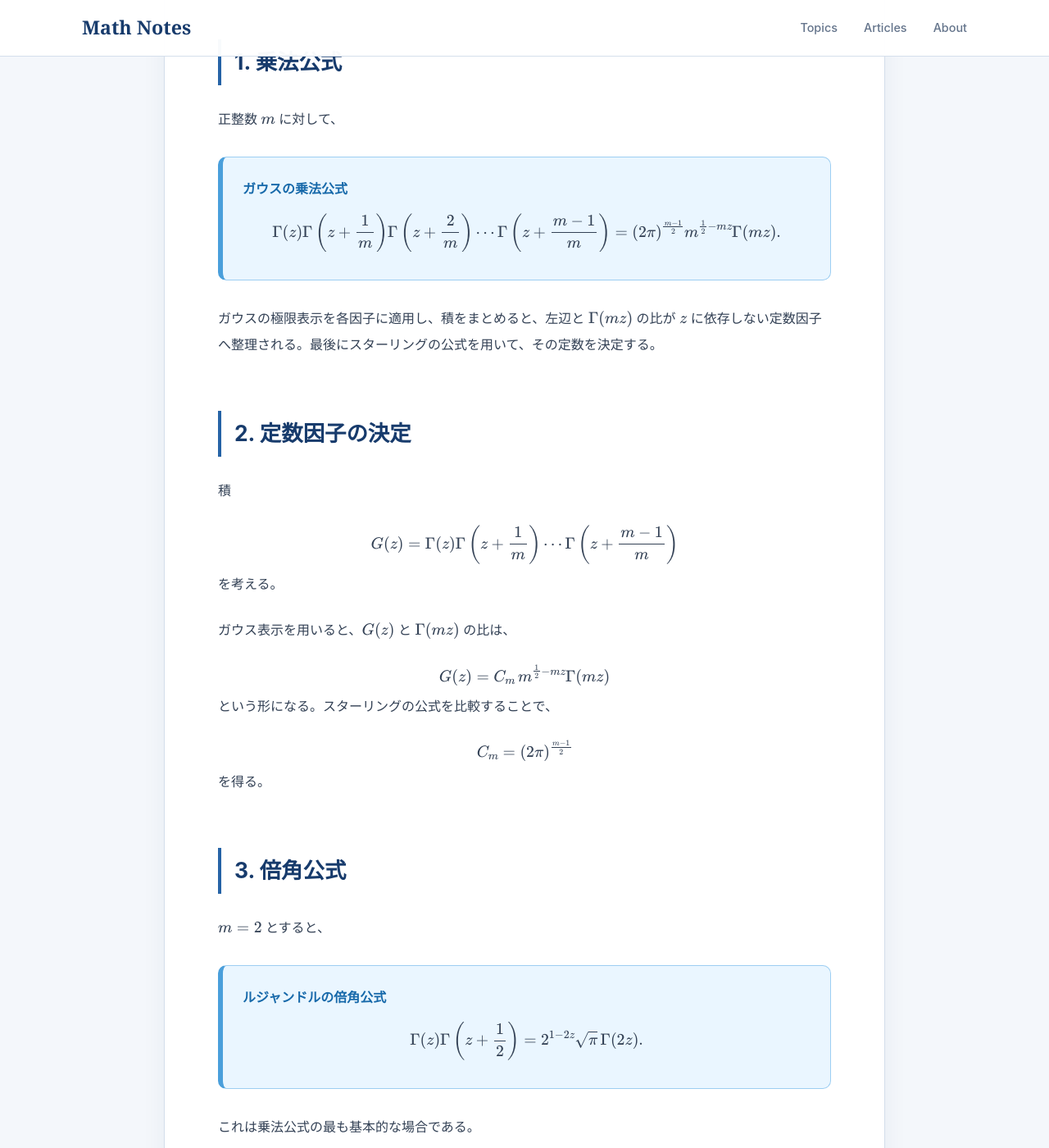
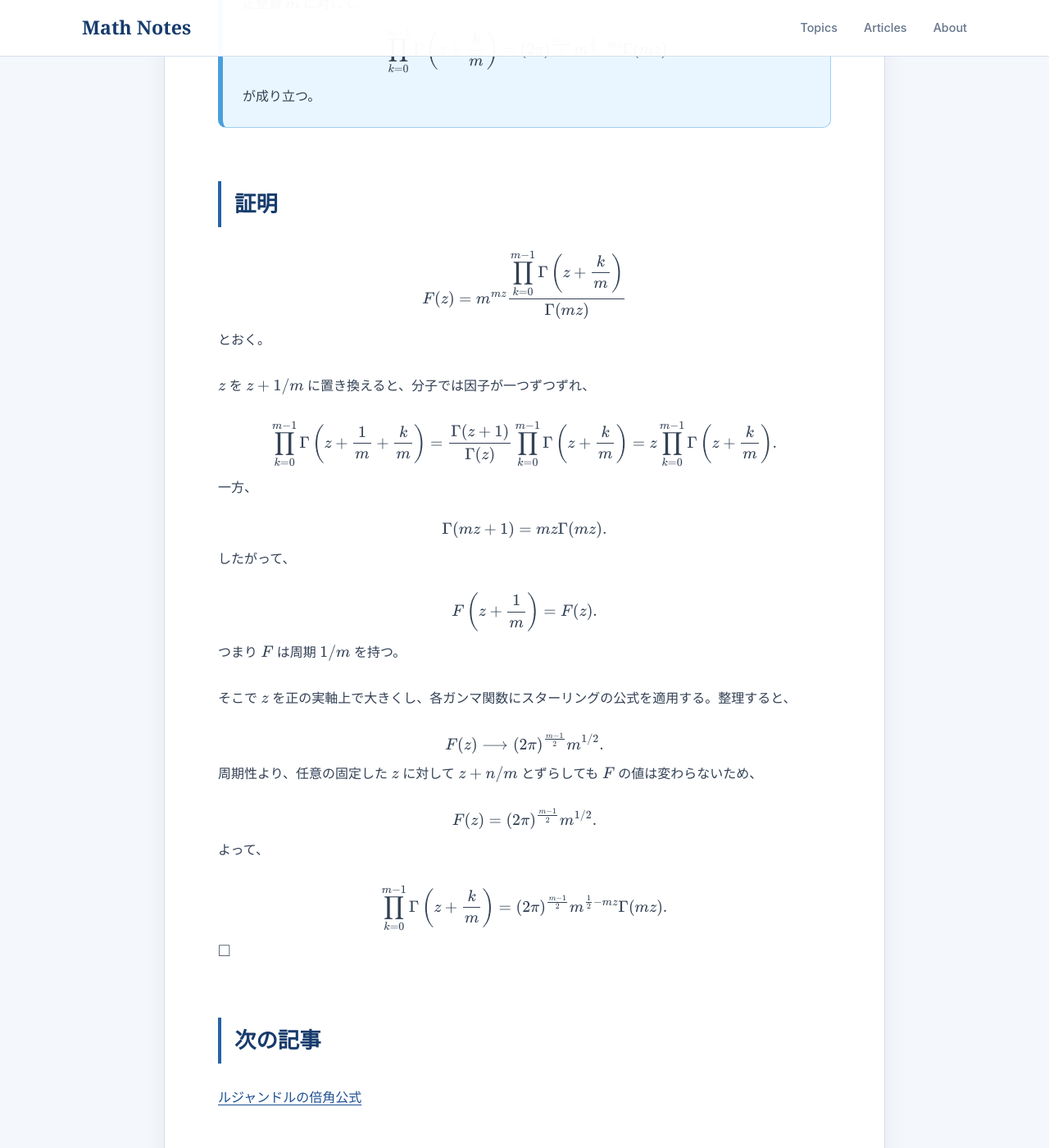
Before and after one commit to koukano/koukano.github.io, a Jekyll site: the page built from articles/gamma-multiplication-formula.md, in a window 1280 px wide and 1400 px high, scrolled down 444 px. Shown: the whole window at 82% size. Built offline with Jekyll 4.4.1, drawn with Linux system fonts in a browser that asks for light colours; some of the changed text lies outside the part shown.

Commit message:
Make Gauss multiplication formula a single-theorem article

```diff
--- a/articles/gamma-multiplication-formula.md
+++ b/articles/gamma-multiplication-formula.md
@@ -1,92 +1,103 @@
 ---
 layout: article
-title: "ガンマ関数の乗法公式と倍角公式"
+title: "ガウスの乗法公式"
 category: "gamma-function"
 category_label: "ガンマ関数"
 ---
 
-ガンマ関数の積には、引数を等間隔にずらした複数のガンマ関数を1つのガンマ関数へまとめる乗法公式がある。本記事ではその公式と、特別な場合である倍角公式を扱う。
+<div class="math-box theorem-box">
 
-## 1. 乗法公式
+<div class="math-box-title">定理：ガウスの乗法公式</div>
 
 正整数 $m$ に対して、
 
-<div class="math-box theorem-box">
+$$
+\prod_{k=0}^{m-1}
+\Gamma\left(z+\frac{k}{m}\right)
+=
+(2\pi)^{\frac{m-1}{2}}
+m^{\frac12-mz}
+\Gamma(mz)
+$$
 
-<div class="math-box-title">ガウスの乗法公式</div>
+が成り立つ。
+
+</div>
+
+## 証明
 
 $$
-\Gamma(z)
-\Gamma\left(z+\frac1m\right)
-\Gamma\left(z+\frac2m\right)
-\cdots
-\Gamma\left(z+\frac{m-1}{m}\right)
+F(z)
+=
+m^{mz}
+\frac{
+\displaystyle\prod_{k=0}^{m-1}
+\Gamma\left(z+\frac{k}{m}\right)
+}{
+\Gamma(mz)
+}
+$$
+
+とおく。
+
+$z$ を $z+1/m$ に置き換えると、分子では因子が一つずつずれ、
+
+$$
+\prod_{k=0}^{m-1}
+\Gamma\left(z+\frac1m+\frac{k}{m}\right)
+=
+\frac{\Gamma(z+1)}{\Gamma(z)}
+\prod_{k=0}^{m-1}
+\Gamma\left(z+\frac{k}{m}\right)
+=
+z
+\prod_{k=0}^{m-1}
+\Gamma\left(z+\frac{k}{m}\right).
+$$
+
+一方、
+
+$$
+\Gamma(mz+1)=mz\Gamma(mz).
+$$
+
+したがって、
+
+$$
+F\left(z+\frac1m\right)=F(z).
+$$
+
+つまり $F$ は周期 $1/m$ を持つ。
+
+そこで $z$ を正の実軸上で大きくし、各ガンマ関数にスターリングの公式を適用する。整理すると、
+
+$$
+F(z)
+\longrightarrow
+(2\pi)^{\frac{m-1}{2}}m^{1/2}.
+$$
+
+周期性より、任意の固定した $z$ に対して $z+n/m$ とずらしても $F$ の値は変わらないため、
+
+$$
+F(z)
+=
+(2\pi)^{\frac{m-1}{2}}m^{1/2}.
+$$
+
+よって、
+
+$$
+\prod_{k=0}^{m-1}
+\Gamma\left(z+\frac{k}{m}\right)
 =
 (2\pi)^{\frac{m-1}{2}}
 m^{\frac12-mz}
 \Gamma(mz).
 $$
 
-</div>
-
-ガウスの極限表示を各因子に適用し、積をまとめると、左辺と $\Gamma(mz)$ の比が $z$ に依存しない定数因子へ整理される。最後にスターリングの公式を用いて、その定数を決定する。
-
-## 2. 定数因子の決定
-
-積
-
-$$
-G(z)
-=
-\Gamma(z)
-\Gamma\left(z+\frac1m\right)
-\cdots
-\Gamma\left(z+\frac{m-1}{m}\right)
-$$
-
-を考える。
-
-ガウス表示を用いると、$G(z)$ と $\Gamma(mz)$ の比は、
-
-$$
-G(z)
-=
-C_m\,
-m^{\frac12-mz}
-\Gamma(mz)
-$$
-
-という形になる。スターリングの公式を比較することで、
-
-$$
-C_m
-=
-(2\pi)^{\frac{m-1}{2}}
-$$
-
-を得る。
-
-## 3. 倍角公式
-
-$m=2$ とすると、
-
-<div class="math-box theorem-box">
-
-<div class="math-box-title">ルジャンドルの倍角公式</div>
-
-$$
-\Gamma(z)
-\Gamma\left(z+\frac12\right)
-=
-2^{1-2z}
-\sqrt{\pi}\,
-\Gamma(2z).
-$$
-
-</div>
-
-これは乗法公式の最も基本的な場合である。
+$\square$
 
 ## 次の記事
 
-[ベータ関数とガンマ関数](/articles/beta-function-gamma.html)
+[ルジャンドルの倍角公式](/articles/legendre-duplication-formula.html)
```
